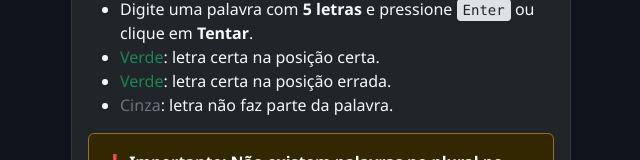
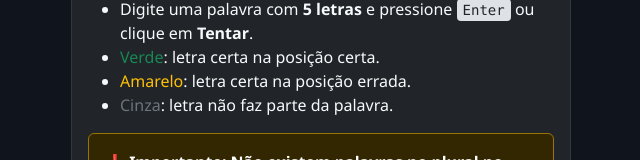
Before and after one commit to uniplac-victorcunha/IDW-Projeto-Final, a plain HTML site: page index.html in a window 1280 px wide. Shown: the part 294-454 px from the top of the page, without its empty margins (319-959 px from the left). Drawn offline with nearby package versions, Linux system fonts and the light colour scheme.

Commit message:
ajuste nas regras do jogo

```diff
--- a/index.html
+++ b/index.html
@@ -51,7 +51,7 @@
               <strong>Tentar</strong>.
             </li>
             <li><span class="text-success">Verde</span>: letra certa na posição certa.</li>
-            <li><span class="text-success">Verde</span>: letra certa na posição errada.</li>
+            <li><span class="text-warning">Amarelo</span>: letra certa na posição errada.</li>
             <li><span class="text-secondary">Cinza</span>: letra não faz parte da palavra.</li>
           </ul>
           <div class="alert alert-warning text-white fw-bold">
```
